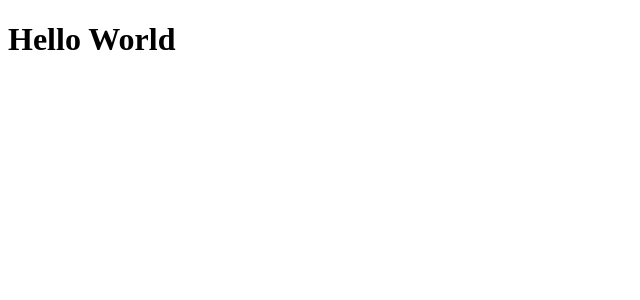
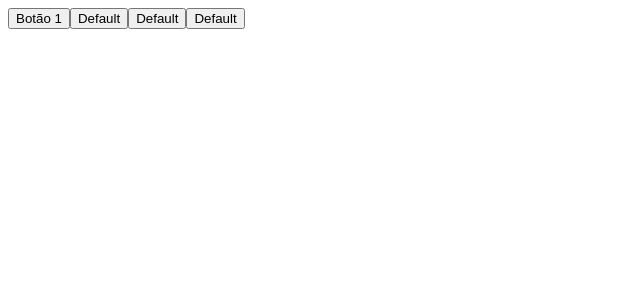
Before and after one commit to rapharosa/letmeask, a React (Create React App) app: page / in a window 1280 px wide. Shown: the top 300 px of the page, without its empty margins (0-640 px from the left). Built offline with nearby package versions, Linux system fonts and the light colour scheme.

Commit message:
entendendo components e functions

```diff
--- a/public/index.html
+++ b/public/index.html
@@ -1,5 +1,5 @@
 <!DOCTYPE html>
-<html lang="en">
+<html lang="pt-BR">
   <head>
     <meta charset="utf-8" />
     <meta name="viewport" content="width=device-width, initial-scale=1" />
--- a/src/App.tsx
+++ b/src/App.tsx
@@ -1,6 +1,12 @@
+import { Button } from './components/Button'
 function App() {
   return (
-    <h1>Hello World</h1>
+    <div>
+      <Button text = 'Botão 1' />
+      <Button />
+      <Button />
+      <Button />
+    </div>
   );
 }
 
--- /dev/null
+++ b/src/components/Button.tsx
@@ -0,0 +1,8 @@
+type ButtonProps = {
+    text?: string;
+}
+export function Button (props: ButtonProps) {
+    return(
+        <button>{props.text || 'Default'}</button>
+    )
+}
```
